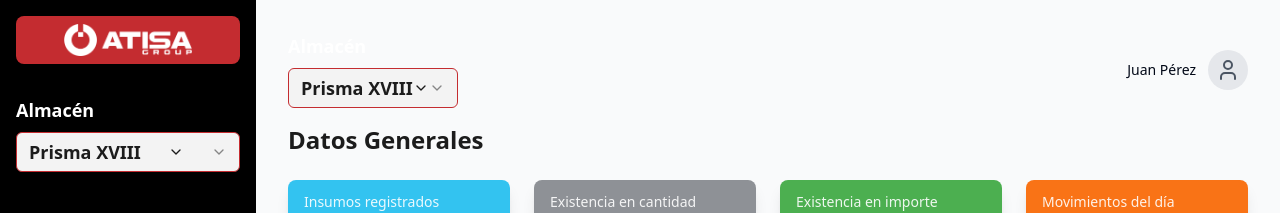
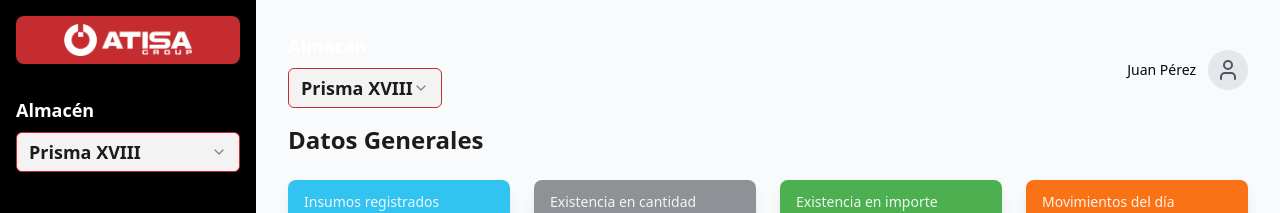
Before and after one commit to Oscarm157/almacen-atisa, a React (Vite) app: page / in a window 1280 px wide. Shown: the top 213 px of the page. Built offline with nearby package versions, Linux system fonts and the light colour scheme.

Commit message:
Fix chevron icon in Select
Replaced double chevron down icon with a single chevron down icon in the Select component.

```diff
--- a/src/components/LocationSelector.tsx
+++ b/src/components/LocationSelector.tsx
@@ -6,21 +6,19 @@ import {
   SelectTrigger,
   SelectValue,
 } from "@/components/ui/select";
-import { ChevronDown } from "lucide-react";
-
-const locations = [
-  "Prisma XVIII",
-  "Prisma XIX",
-];
 
 export const LocationSelector = () => {
+  const locations = [
+    "Prisma XVIII",
+    "Prisma XIX",
+  ];
+
   return (
     <div>
       <h2 className="text-white text-lg font-bold mb-2">Almacén</h2>
       <Select defaultValue={locations[0]}>
         <SelectTrigger className="w-full text-lg font-bold bg-[#f3f3f3] text-[#1c1c1c] border-[#c42c30]">
           <SelectValue />
-          <ChevronDown className="h-4 w-4 text-[#1c1c1c]" />
         </SelectTrigger>
         <SelectContent className="bg-[#f3f3f3] text-[#1c1c1c] border-[#c42c30]">
           {locations.map((location) => (
```
